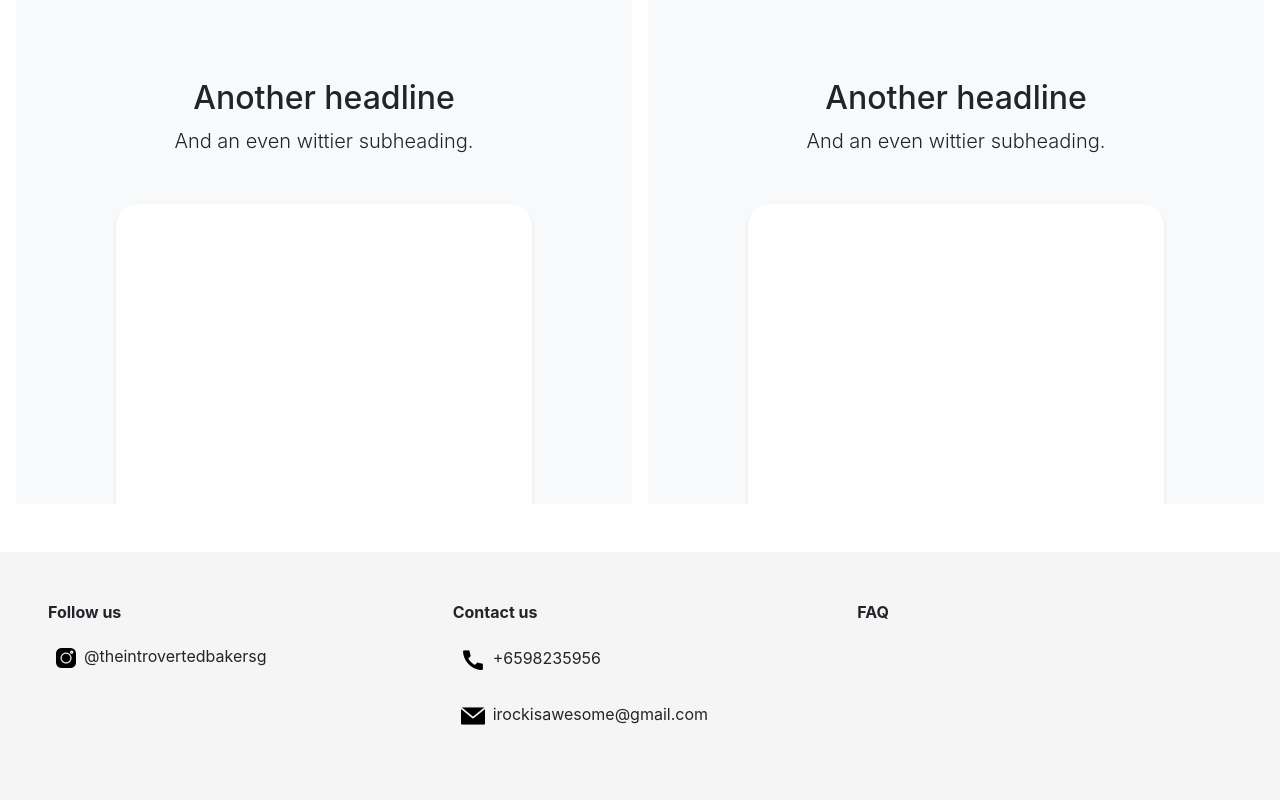
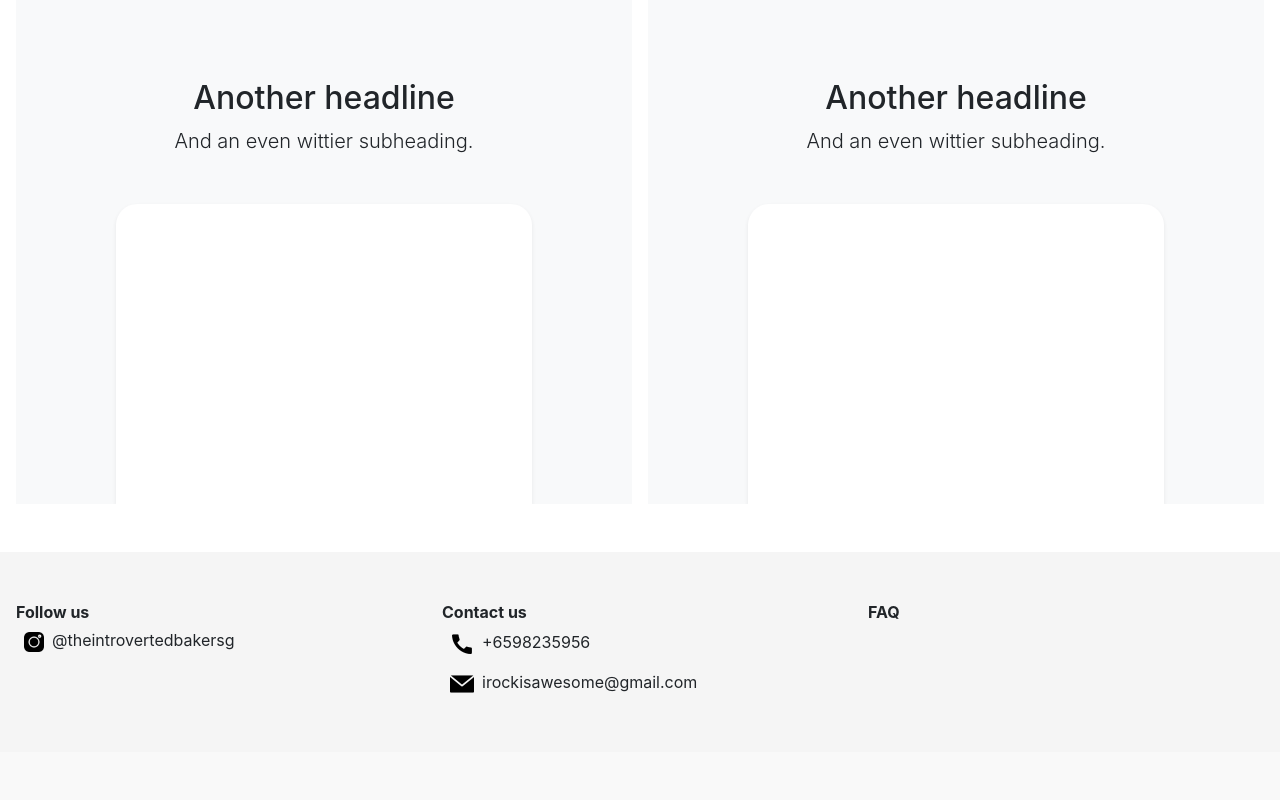
Before and after one commit to tenebrius1/introvertedbaker, a Flask app: page / in a window 1280 px wide. Shown: the part 2283-3083 px from the top of the page. After the commit the page ends 2976 px from the top, so only its background shows below. Run offline with Flask 2, Linux system fonts and the light colour scheme; some libraries are stand-ins or nearby versions.

Commit message:
updated footer spacing

```diff
--- a/static/styles.css
+++ b/static/styles.css
@@ -92,3 +92,7 @@
 .breadcrumb {
   background-color: white;
 }
+
+.footer_words {
+  margin: 0rem;
+}
--- a/templates/layout.html
+++ b/templates/layout.html
@@ -53,19 +53,19 @@
     {% block main %}{% endblock %}
 </body>
 
-<footer class="container-fluid py-5 px-5" id="footer">
+<footer class="container-fluid py-5 px-3" id="footer">
     <div class="row">
         <div class="col-12 col-md">
-            <p><strong>Follow us</strong></p>
-            <p><img src="../static/instagram.png" width="20px" height="20px" style="margin: 0.5rem;">@theintrovertedbakersg</p>
+            <p class="footer_words"><strong>Follow us</strong></p>
+            <p class="footer_words"><img src="../static/instagram.png" width="20px" height="20px" style="margin: 0.5rem;">@theintrovertedbakersg</p>
         </div>
         <div class="col-12 col-md">
-            <p><strong>Contact us</strong></p>
-            <p><img src="../static/phone.png" style="margin: 0.5rem;">+6598235956</p>
-            <p><img src="../static/mail.png" style="margin: 0.5rem;">irockisawesome@gmail.com</p>
+            <p class="footer_words"><strong>Contact us</strong></p>
+            <p class="footer_words"><img src="../static/phone.png" style="margin: 0.5rem;">+6598235956</p>
+            <p class="footer_words"><img src="../static/mail.png" style="margin: 0.5rem;">irockisawesome@gmail.com</p>
         </div>
         <div class="col-12 col-md">
-            <p><strong>FAQ</strong></p>
+            <p class="footer_words"><strong>FAQ</strong></p>
         </div>
     </div>
 </footer>
```
